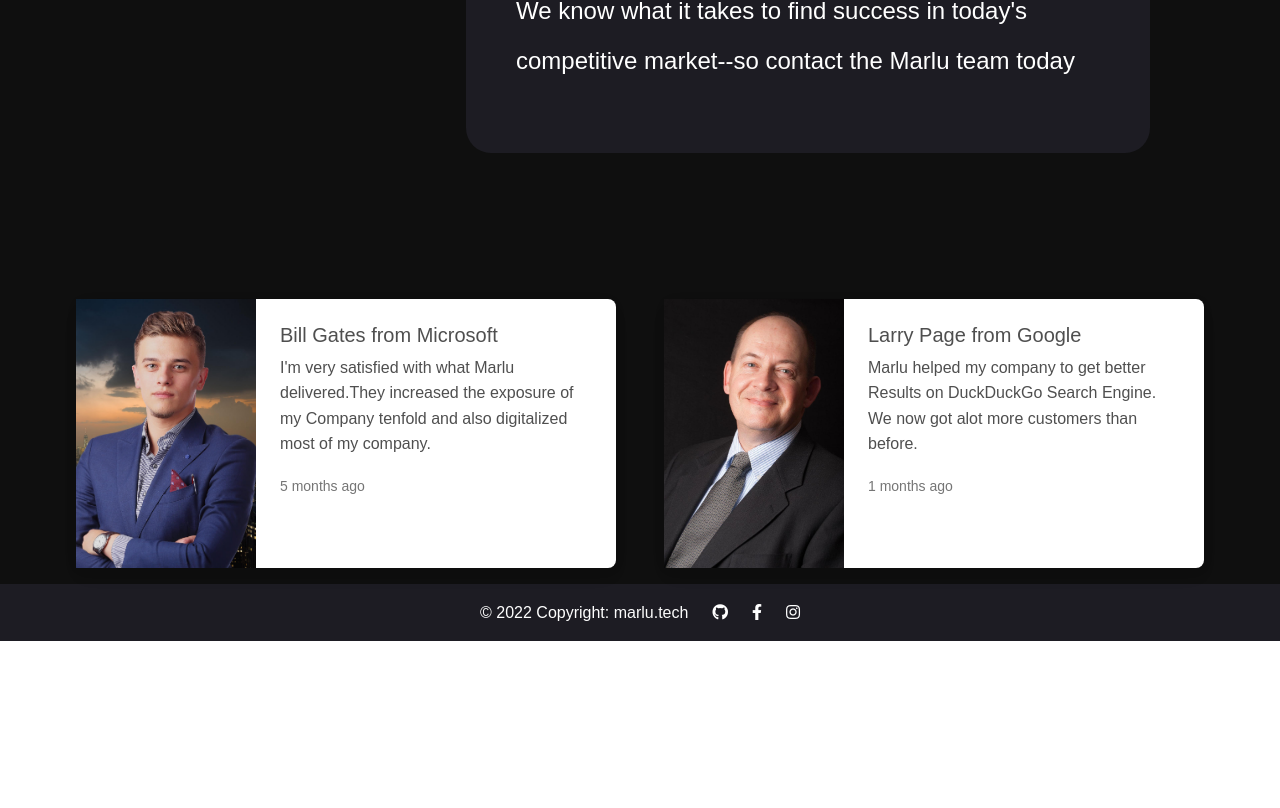
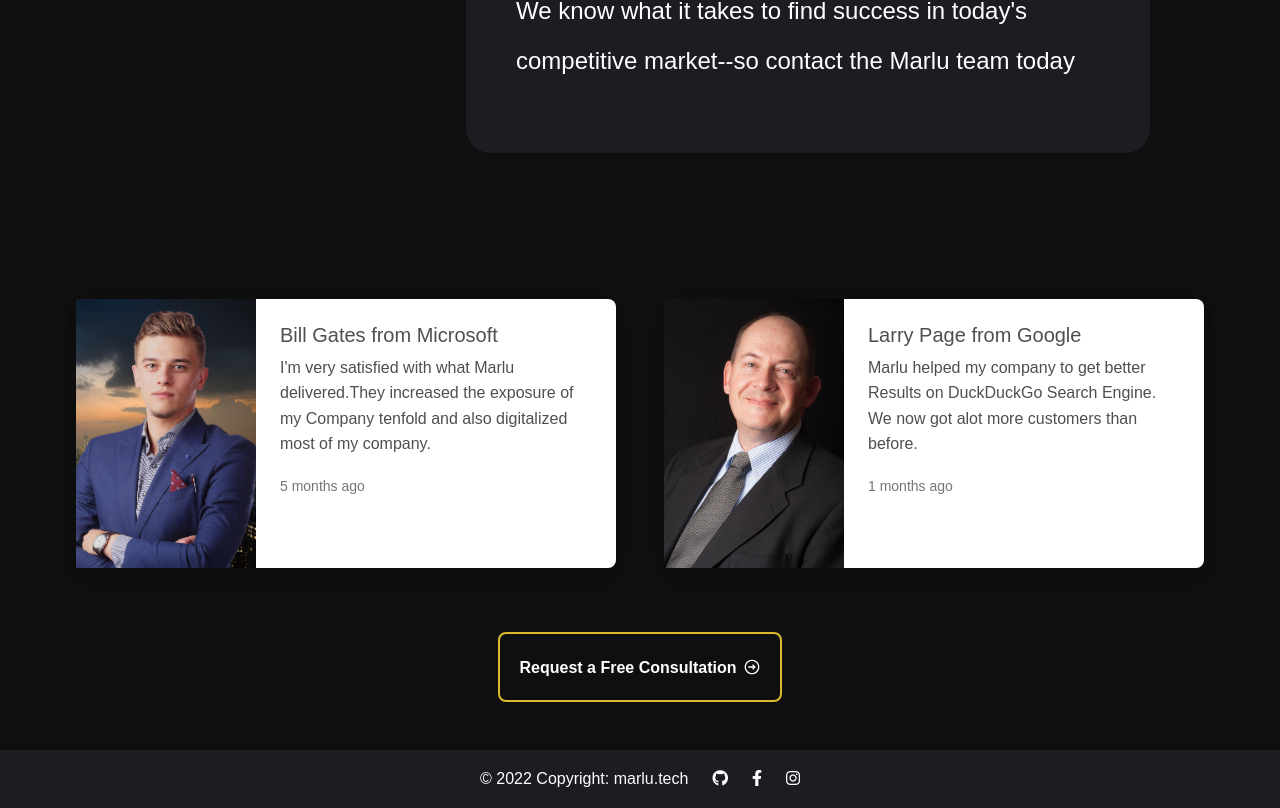
Before and after one commit to kemdev/marlu-digital-solution, a React (Create React App) app: page / in a window 1280 px wide. Shown: the part 5349-6157 px from the top of the page. Before the commit the page ends 5990 px from the top, so only its background shows below. Built offline with nearby package versions, Linux system fonts and the light colour scheme.

Commit message:
add cta button at the end

```diff
--- a/src/components/LandingPage/LandingPage.jsx
+++ b/src/components/LandingPage/LandingPage.jsx
@@ -1,4 +1,4 @@
-import React, { useContext, useEffect } from "react";
+import React, { useContext, useEffect, useState } from "react";
 import Parallaximg from "./LandingPageComponents/Parallaximg";
 
 import Section from "../Section";
@@ -18,12 +18,23 @@ import Image1 from "../../img/test-1.jpg";
 
 import Image2 from "../../img/thumbnail.jpeg";
 
-import { MDBCard, MDBCardTitle, MDBCardText, MDBCardBody, MDBCardImage, MDBRow, MDBCol } from "mdb-react-ui-kit";
+import {
+  MDBCard,
+  MDBCardTitle,
+  MDBCardText,
+  MDBCardBody,
+  MDBCardImage,
+  MDBRow,
+  MDBCol,
+} from "mdb-react-ui-kit";
 
-export default function LandingPage() {
+import { CgArrowRightO } from "react-icons/cg";
+
+export default function LandingPage({ toggleGeneralFormShow }) {
   const { defaultBackgroundColor, colorPalette } = useContext(MarluContext);
 
   const sections = Object.entries(data);
+  const [isPill, setIsPill] = useState(false);
 
   return (
     <motion.div
@@ -69,17 +80,29 @@ export default function LandingPage() {
           )
         )}
 
-
         <div className="d-flex justify-content-center">
           <MDBCard style={{ maxWidth: "540px" }} className="my-3">
             <MDBRow className="g-0">
               <MDBCol md="4">
-                <MDBCardImage src={Image1} alt="..." fluid style={{height:"120.1%", objectFit: "cover", objectPosition: "right"}}/>
+                <MDBCardImage
+                  src={Image1}
+                  alt="..."
+                  fluid
+                  style={{
+                    height: "120.1%",
+                    objectFit: "cover",
+                    objectPosition: "right",
+                  }}
+                />
               </MDBCol>
               <MDBCol md="8">
                 <MDBCardBody>
                   <MDBCardTitle>Bill Gates from Microsoft</MDBCardTitle>
-                  <MDBCardText>I'm very satisfied with what Marlu delivered.They increased the exposure of my Company tenfold and also digitalized most of my company.</MDBCardText>
+                  <MDBCardText>
+                    I'm very satisfied with what Marlu delivered.They increased
+                    the exposure of my Company tenfold and also digitalized most
+                    of my company.
+                  </MDBCardText>
                   <MDBCardText>
                     <small className="text-muted">5 months ago</small>
                   </MDBCardText>
@@ -90,12 +113,20 @@ export default function LandingPage() {
           <MDBCard style={{ maxWidth: "540px" }} className="my-3 ms-5">
             <MDBRow className="g-0">
               <MDBCol md="4">
-                <MDBCardImage src={Image2} alt="..." fluid style={{height:"100%"}}/>
+                <MDBCardImage
+                  src={Image2}
+                  alt="..."
+                  fluid
+                  style={{ height: "100%" }}
+                />
               </MDBCol>
               <MDBCol md="8">
                 <MDBCardBody>
                   <MDBCardTitle>Larry Page from Google</MDBCardTitle>
-                  <MDBCardText>Marlu helped my company to get better Results on DuckDuckGo Search Engine. We now got alot more customers than before. </MDBCardText>
+                  <MDBCardText>
+                    Marlu helped my company to get better Results on DuckDuckGo
+                    Search Engine. We now got alot more customers than before.{" "}
+                  </MDBCardText>
                   <MDBCardText>
                     <small className="text-muted">1 months ago</small>
                   </MDBCardText>
@@ -105,6 +136,35 @@ export default function LandingPage() {
           </MDBCard>
         </div>
       </div>
+
+      <div
+        style={{
+          color: "white",
+          textAlign: "center",
+          display: "grid",
+          placeContent: "center",
+        }}
+
+        className="py-5"
+      >
+        <a onClick={toggleGeneralFormShow} style={{ cursor: "pointer" }}>
+          <div
+            className={`request-pill`}
+            style={{
+              border: "2px solid #ddba2e",
+              transition: "all 0.5s ease",
+              borderRadius: isPill ? "2rem" : "0.5rem",
+            }}
+            onMouseEnter={() => setIsPill(true)}
+            onMouseLeave={() => setIsPill(false)}
+          >
+            <span style={{ verticalAlign: "middle" }}>Request a Free Consultation</span>
+            <span className="ms-2">
+              <CgArrowRightO />
+            </span>
+          </div>
+        </a>
+      </div>
     </motion.div>
   );
 }
```
